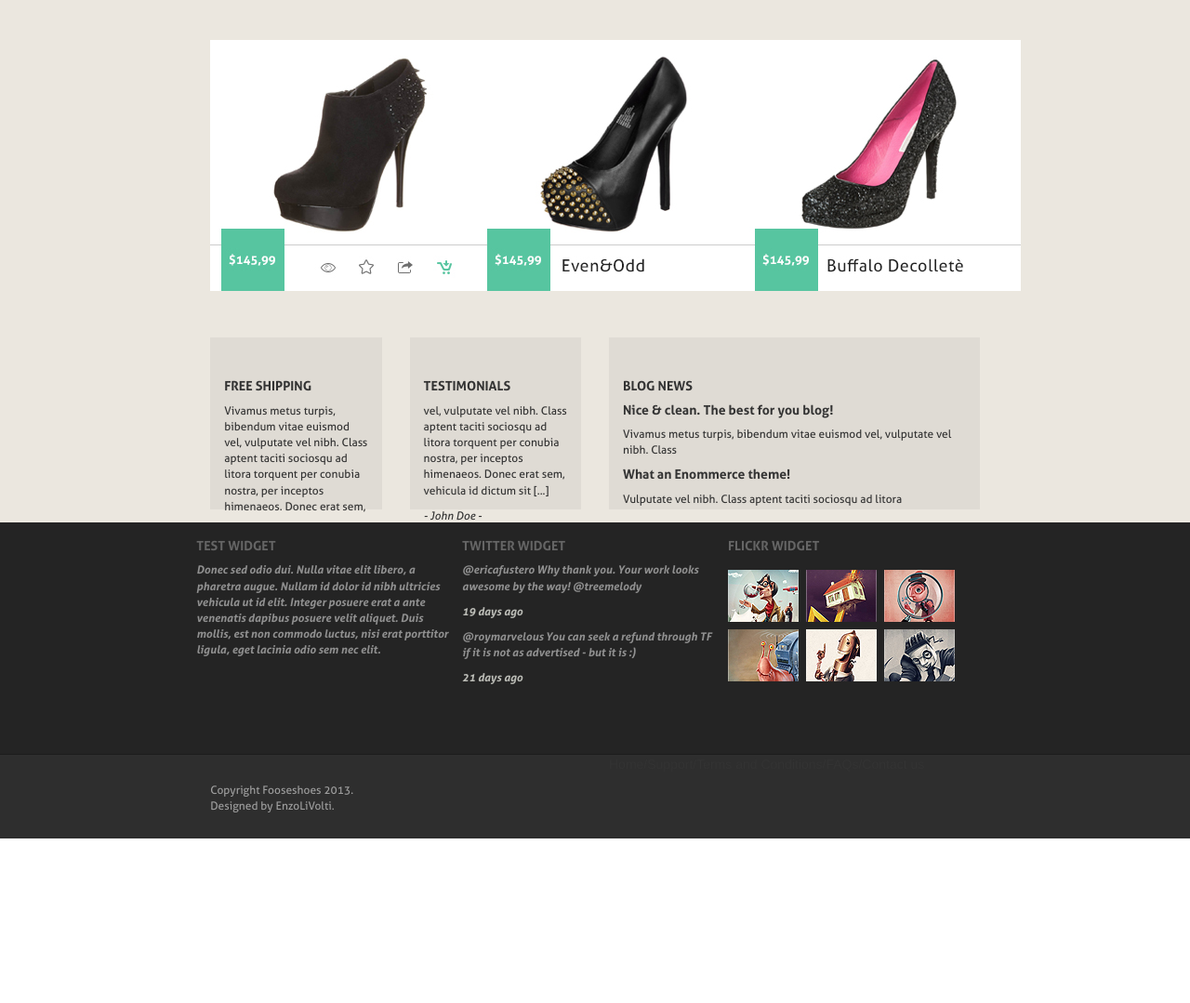
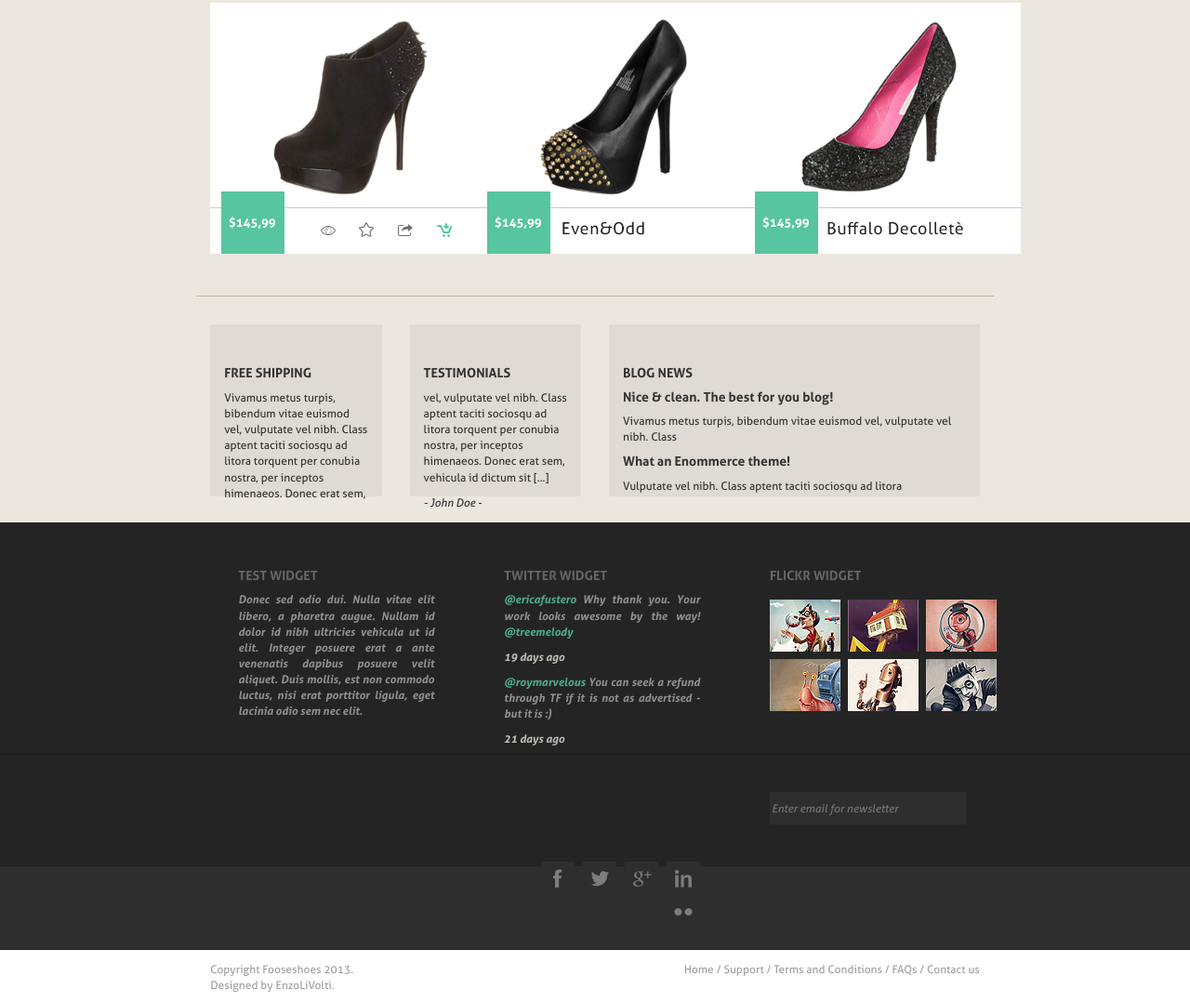
Before and after one commit to GrigoriyDidorenko/fooceshoes, a plain HTML site: page pages/index.html in a window 1280 px wide. Shown: the part 1293-2372 px from the top of the page at 93% size. Before the commit the page ends 2195 px from the top, so only its background shows below. Drawn offline with Linux system fonts and the light colour scheme.

Commit message:
some tables changed for bootstrap features

```diff
--- a/css/styles.css
+++ b/css/styles.css
@@ -76,6 +76,9 @@ width: 67%;
     height: 100%;
     text-align: center;
 }
+.additionalPadding{
+    padding-top: 5px;
+}
 .rightAlign{
     text-align: right;
 }
@@ -138,10 +141,11 @@ h1{
 /*content*/
 
 .columnPadding{
-    padding: 30px 0px 30px 0px;
+    padding: 20px 0px 20px 0px;
 }
 .botPadding{
-    padding-bottom: 50px;
+    padding-bottom: 45px;
+    border-bottom: 1px solid #bcb5a7;
 }
 .maxWidth{
     width: 100%;
@@ -152,6 +156,9 @@ h1{
 }
 .picturesPaddings{
     padding: 25px 0px 25px 0px;
+}
+.paddingTop{
+    padding-top: 30px;
 }
 .topBackground{
     height: 185px;
@@ -194,11 +201,14 @@ h1{
 /*/content*/
 
 /*footer*/
-
+.nickColor{
+    color: #4ead8d;
+}
 .feedbackFontColor{
     color: #bcbdb7;
 }
 .feedbackDarkFontColor{
+    text-align: justify;
     color: #909090;
 }
 .feedbackBlock p{
@@ -214,13 +224,34 @@ h1{
     padding: 8px 8px 0px 0px;
 }
 .feedbackPadding{
-    padding: 8px 8px 0px 0px;
+    padding: 40px 15px 0px 30px;
+}
+.paddingLeft{
+    padding-left: 5px;
+}
+.socialBlock{
+    height: 120px;
+    background-color: #242424;
+}
+
+.searchField{
+    height: 35px;
+    background-color: #2e2e2e;
+    color: #626262;
+    border: none;
+    font-family: AllerItalic;
+    font-size: 12px;
+    width: 100%;
 }
 .copyrightBlock{
     background-color: #2e2e2e;
     height: 90px;
 }
 .copyrightFontColor{
+    padding-top:36px;
+    color: #9f9f9f;
+}
+.copyrightFontColor a{
     padding-top:30px;
     color: #9f9f9f;
 }
--- a/pages/index.html
+++ b/pages/index.html
@@ -14,7 +14,9 @@
         <div class="container">
             <div class="row rowMaxHeight">
                 <div class="col-sm-3 col-xs-9"><h1>FOOSESHOES</h1></div>
-                <div class="col-sm-6 col-xs-3 headerFont rightAlign">search</div>
+                <div class="col-sm-6 col-xs-3 headerFont rightAlign">
+                    <div class="glyphicon glyphicon-search additionalPadding"></div>
+                </div>
                 <div class="col-sm-3 col-xs-12 headerFont"><input class="noColor" type="text"
                                                                   placeholder="LOGIN or REGISTER"></div>
             </div>
@@ -144,7 +146,7 @@
         </div>
         <div class="newsBlock">
             <div class="container">
-                <div class="row">
+                <div class="row paddingTop">
                     <div class="col-sm-3">
                         <div class="topBackground">
                             <h5>FREE SHIPPING</h5>
@@ -168,7 +170,7 @@
                             <p class="allerItalic">- John Doe -</p>
                         </div>
                     </div>
-                    <div class="col-sm-6">
+                    <div class="col-sm-6 newsBlockPadding">
                         <div class="topBackground">
                             <h5>BLOG NEWS</h5>
                             <h5>Nice & clean. The best for you blog!</h5>
@@ -189,22 +191,38 @@
     <div class="feedbackBlock">
         <div class="container">
             <div class="row AllerBold">
-                <div class="col-sm-4 feedbackPadding">
+                <div class="col-sm-4">
+                    <div class="feedbackPadding">
                         <h5>TEST WIDGET</h5>
 
-                    <p class="feedbackDarkFontColor">Donec sed odio dui. Nulla vitae elit libero, a pharetra augue. Nullam id dolor id nibh ultricies
-                        vehicula ut id elit. Integer posuere erat a ante venenatis dapibus posuere velit aliquet. Duis
-                        mollis, est non commodo luctus, nisi erat porttitor ligula, eget lacinia odio sem nec elit.</p>
+                        <p class="feedbackDarkFontColor">Donec sed odio dui. Nulla vitae elit libero, a pharetra augue.
+                            Nullam id dolor id nibh ultricies
+                            vehicula ut id elit. Integer posuere erat a ante venenatis dapibus posuere velit aliquet.
+                            Duis
+                            mollis, est non commodo luctus, nisi erat porttitor ligula, eget lacinia odio sem nec
+                            elit.</p>
                     </div>
-                <div class="col-sm-4 feedbackPadding">
+                </div>
+                <div class="col-sm-4">
+                    <div class="feedbackPadding">
                         <h5>TWITTER WIDGET</h5>
 
-                    <p class="feedbackDarkFontColor">@ericafustero Why thank you. Your work looks awesome by the way! @treemelody</p>
+                        <p class="feedbackDarkFontColor"><span class="nickColor">@ericafustero</span> Why thank you.
+                            Your
+                            work looks awesome by the way! <span class="nickColor">@treemelody</span></p>
+
                         <p class="feedbackFontColor">19 days ago</p>
-                    <p class="feedbackDarkFontColor">@roymarvelous You can seek a refund through TF if it is not as advertised - but it is :)</p>
+
+                        <p class="feedbackDarkFontColor"><span class="nickColor">@roymarvelous</span> You can seek a
+                            refund
+                            through TF if it is not as
+                            advertised - but it is :)</p>
+
                         <p class="feedbackFontColor">21 days ago</p>
                     </div>
-                <div class="col-sm-4 feedbackPadding ">
+                </div>
+                <div class="col-sm-4">
+                    <div class="feedbackPadding">
                         <h5>FLICKR WIDGET</h5>
                         <table>
                             <tr>
@@ -222,6 +240,29 @@
                 </div>
             </div>
         </div>
+    </div>
+    <div class="socialBlock">
+        <div class="container">
+            <div class="row">
+                <div class="col-sm-4">
+                    <div class="feedbackPadding">
+                    <input class="searchField" type="text" placeholder="Enter email for newsletter">
+                    </div>
+                </div>
+                <div class="col-sm-4">
+                </div>
+                <div class="col-sm-4">
+                    <div class="feedbackPadding rightAlign">
+                        <a href="#"><img class="paddingLeft" src="../images/kn1.jpg"></a>
+                        <a href="#"><img class="paddingLeft" src="../images/kn2.jpg"></a>
+                        <a href="#"><img class="paddingLeft" src="../images/kn3.jpg"></a>
+                            <a href="#"><img class="paddingLeft" src="../images/kn4.jpg"></a>
+                                <a href="#"><img class="paddingLeft" src="../images/kn5.jpg"></a>
+                    </div>
+                </div>
+            </div>
+        </div>
+    </div>
     <div class="copyrightBlock">
         <div class="container">
             <div class="row">
@@ -230,7 +271,16 @@
                         Designed by EnzoLiVolti.</p>
                 </div>
                 <div class="col-sm-6">
-                    <p>Home/Support/Terms and Conditions/FAQs/Contact us</p>
+                    <p class="aller copyrightFontColor rightAlign">
+                        <a href="#">Home</a>
+                        /
+                        <a href="#">Support</a>
+                        /
+                        <a href="#">Terms and Conditions</a>
+                        /
+                        <a href="#">FAQs</a>
+                        /
+                        <a href="#">Contact us</a></p>
                 </div>
             </div>
         </div>
```
Also changed, not shown: images/kn1.jpg (added), images/kn2.jpg (added), images/kn3.jpg (added), images/kn4.jpg (added), images/kn5.jpg (added). Lines whose indentation alone changed are shown as unchanged.
